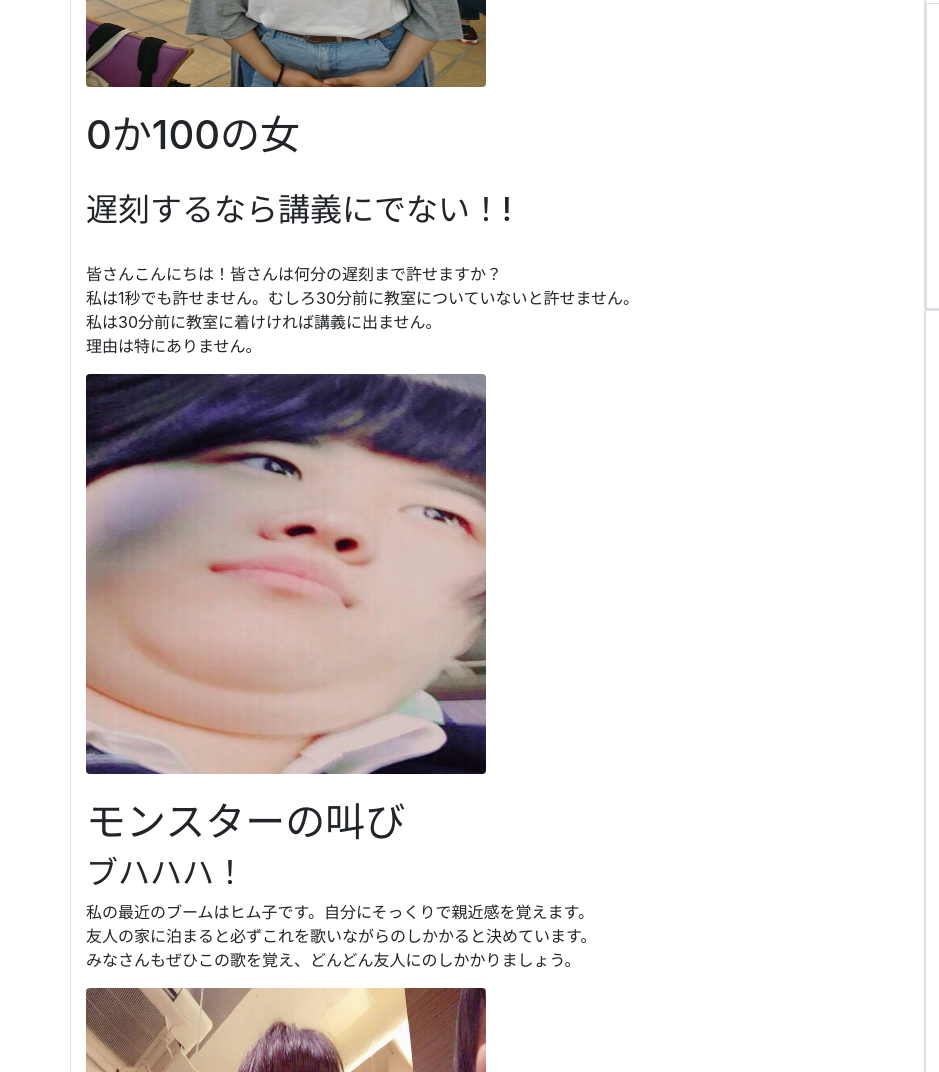
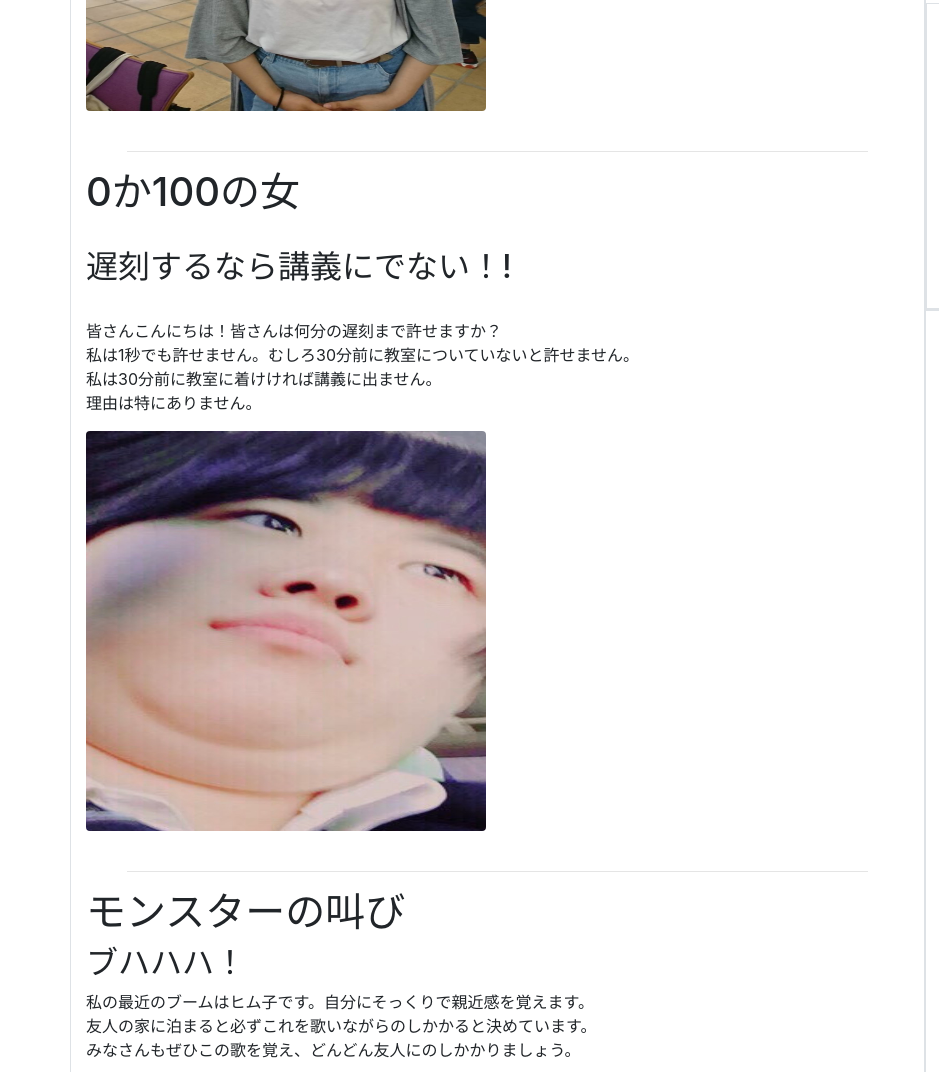
Before and after one commit to ozawazawa/ozawazawa.github.io, a plain HTML site: page tyuukankadai.html in a window 1280 px wide. Shown: the part 926-1998 px from the top of the page, 0-939 px from the left. Drawn offline with nearby package versions, Linux system fonts and the light colour scheme.

Commit message:
Merge remote-tracking branch 'origin/master'
# Conflicts:
#	180509/image/aikon.jpg

```diff
--- a/tyuukankadai.html
+++ b/tyuukankadai.html
@@ -66,6 +66,7 @@
 <div class="row">
   <!--メイン-->
   <div class="col-lg-9 col-md-12 col-sm-12 border">
+    <br>
     <h1>自己紹介</h1><br>
       <h2>こんにちは！！</h2>
       <p>私の名前は塚田ことり<br>
@@ -78,6 +79,9 @@
       </p>
     <img src="kotori/88071.jpg"  class="rounded" width="400" height="400"><br><br>
 
+    <hr width="90%" >
+
+
     <h1>0か100の女</h1><br>
       <h2>遅刻するなら講義にでない！!</h2><br>
       <p>皆さんこんにちは！皆さんは何分の遅刻まで許せますか？<br>
@@ -87,6 +91,8 @@
       </p>
     <img src="kotori/S__89473027.jpg"  class="rounded" width="400" height="400"><br><br>
 
+    <hr width="90%">
+
     <h1>モンスターの叫び</h1>
     <h2>ブハハハ！</h2>
     <p>私の最近のブームはヒム子です。自分にそっくりで親近感を覚えます。<br>
@@ -95,8 +101,8 @@
     </p>
     <img src="kotori/89268.jpg"  class="rounded" width="400" height="400"><br><br>
     <iframe width="500" height="315" src="https://www.youtube.com/embed/rC84aAvkgBI?rel=0" frameborder="0" allow="autoplay; encrypted-media" allowfullscreen></iframe>
+
     <!--ページネーション-->
-
     <nav aria-label="Page navigation example">
       <ul class="pagination justify-content-center">
         <li class="page-item disabled">
```
